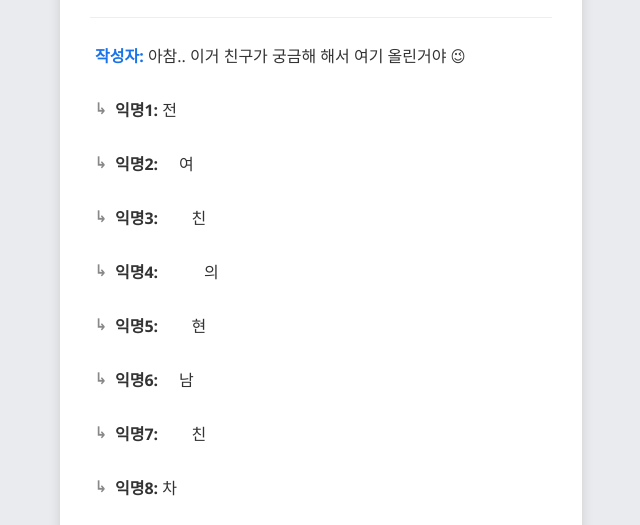
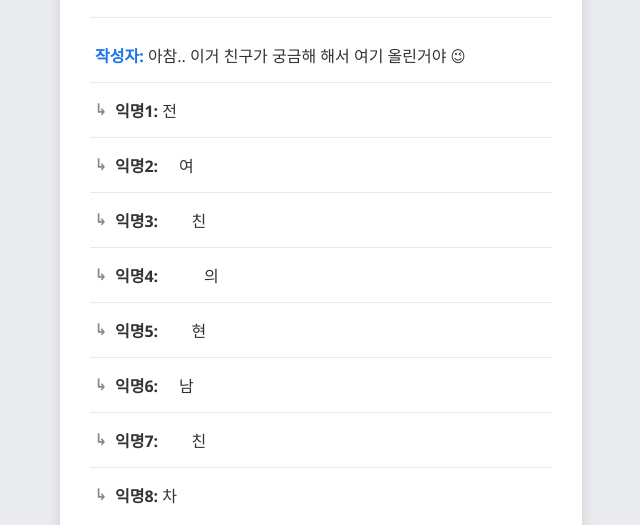
Before and after one commit to bw-kim/2carmoya, a plain HTML site: page index.html in a window 1280 px wide. Shown: the part 491-1016 px from the top of the page, without its empty margins (350-990 px from the left). Drawn offline with nearby package versions, Linux system fonts and the light colour scheme.

Commit message:
Add files via upload

```diff
--- a/index.html
+++ b/index.html
@@ -19,7 +19,7 @@
                 </div>
             </div>
             <div class="post-body">
-                <img src="https://i.ibb.co/L5r9M0q/car-sample.jpg" alt="커뮤니티에 올라온 자동차 사진 예시">
+                <img src="sample.png" alt="인스타그램에 올라온 자동차 사진">
             </div>
             <div class="post-comments">
                 <div class="comment author-comment">
--- a/style.css
+++ b/style.css
@@ -33,6 +33,7 @@ h2 { /* 메인 페이지 제목 스타일 */
     margin: 0 0 10px 0;
     text-align: left;
 }
+
 
 h3 {
     color: #1a73e8;
@@ -178,15 +179,14 @@ input[type="file"] {
 .post-comments {
     margin-top: 20px;
     padding-top: 10px;
-    border-top: 1px solid #eee; /* 댓글 영역 전체를 구분하는 상단선 */
+    border-top: 1px solid #e9e9e9; /* 댓글 영역 전체를 구분하는 상단선 */
 }
 .comment {
-    padding: 15px 5px; /* 상하 여백 늘리고 좌우는 줄임 */
-    border-bottom: 1px solid #f0f0f0; /* 댓글마다 얇은 구분선 */
-    background-color: transparent; /* 모든 배경색 제거 */
-    border-radius: 0; /* 둥근 모서리 제거 */
-    border: none; /* 기존 테두리 제거 */
-    font-size: 1em; /* 폰트 크기 통일 */
+    padding: 15px 5px; /* 상하 여백 */
+    border-bottom: 1px solid #e9e9e9; /* 댓글마다 얇은 회색 구분선 추가 */
+    background-color: transparent;
+    border-radius: 0;
+    font-size: 1em;
     color: #333;
     text-align: left;
 }
```
